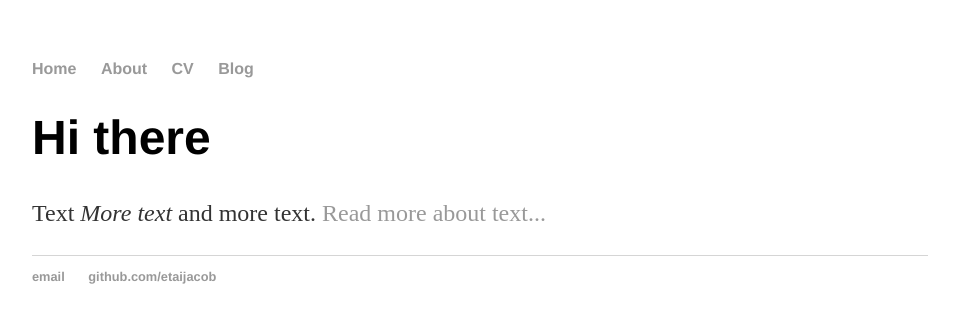
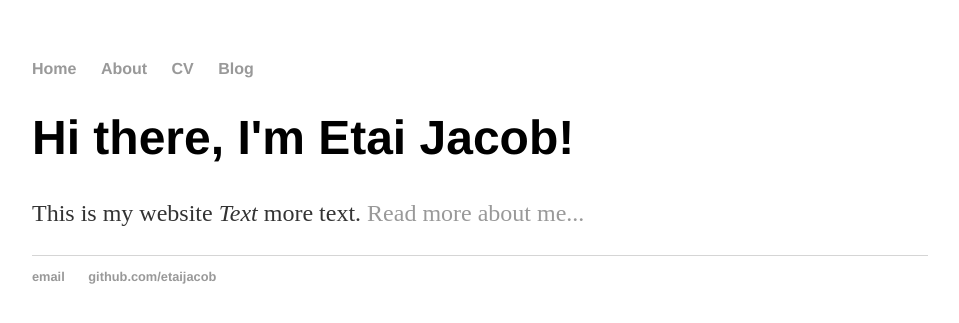
Before and after one commit to etaijacob/old_website, a Jekyll site: the page built from index.html, in a window 1280 px wide. Shown: the top 323 px of the page, without its empty margins (160-1119 px from the left). Built offline with Jekyll 4.4.1, drawn with Linux system fonts in a browser that asks for light colours.

Commit message:
Update index.html

```diff
--- a/index.html
+++ b/index.html
@@ -1,30 +1,8 @@
-<!DOCTYPE html>
-<html>
-	<head>
-		<title>Etai Jacob</title>
-		<!-- link to main stylesheet -->
-		<link rel="stylesheet" type="text/css" href="/css/main.css">
-	</head>
-	<body>
-		<nav>
-    		<ul>
-        		<li><a href="/">Home</a></li>
-	        	<li><a href="/about">About</a></li>
-        		<li><a href="/cv">CV</a></li>
-        		<li><a href="/blog">Blog</a></li>
-    		</ul>
-		</nav>
-		<div class="container">
-    		<div class="blurb">
-        		<h1>Hi there</h1>
-				<p>Text <em>More text </em> and more text. <a href="/about">Read more about text...</a></p>
-    		</div><!-- /.blurb -->
-		</div><!-- /.container -->
-		<footer>
-    		<ul>
-        		<li><a href="mailto:etai.jacob@gmail.com">email</a></li>
-        		<li><a href="https://github.com/etaijacob">github.com/etaijacob</a></li>
-			</ul>
-		</footer>
-	</body>
-</html>
+---
+layout: default
+title: Etai Jacob
+---
+<div class="blurb">
+	<h1>Hi there, I'm Etai Jacob!</h1>
+	<p>This is my website <em>Text </em>more text. <a href="/about">Read more about me...</a></p>
+</div><!-- /.blurb -->
```
